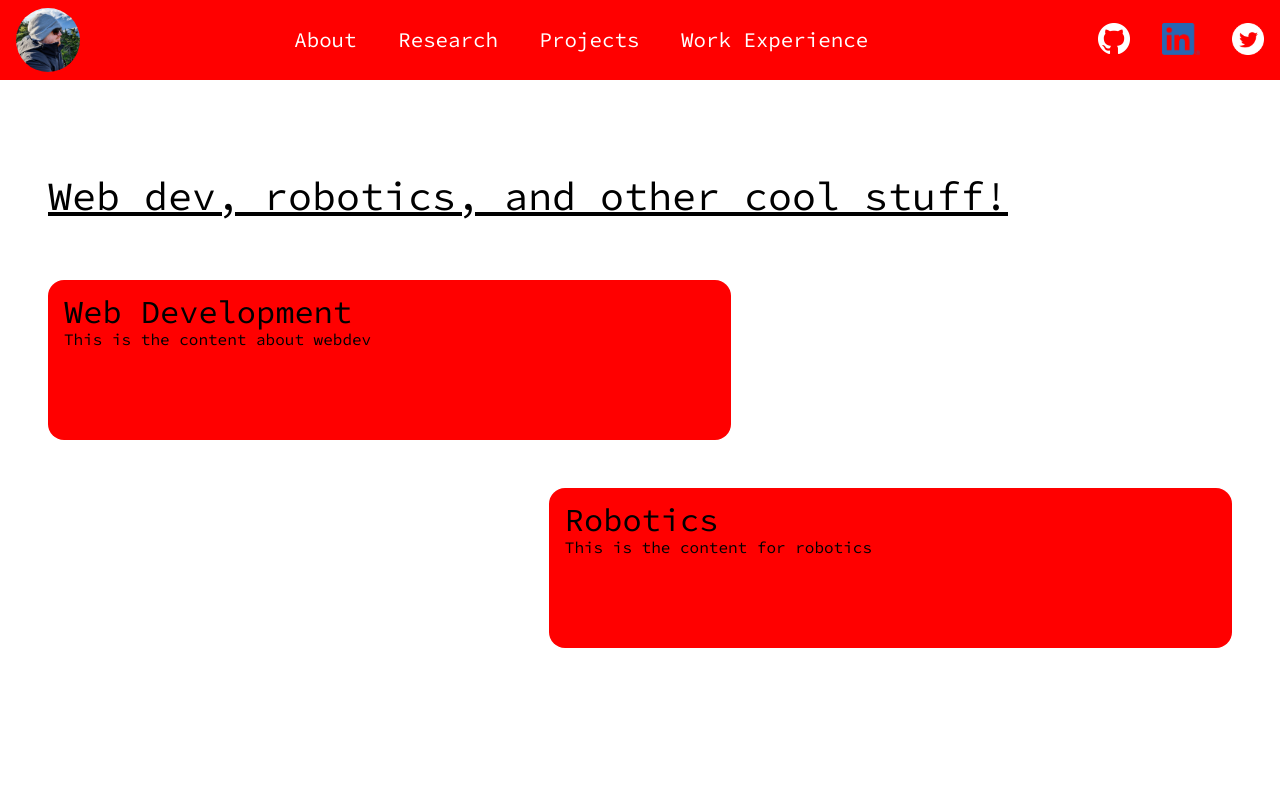
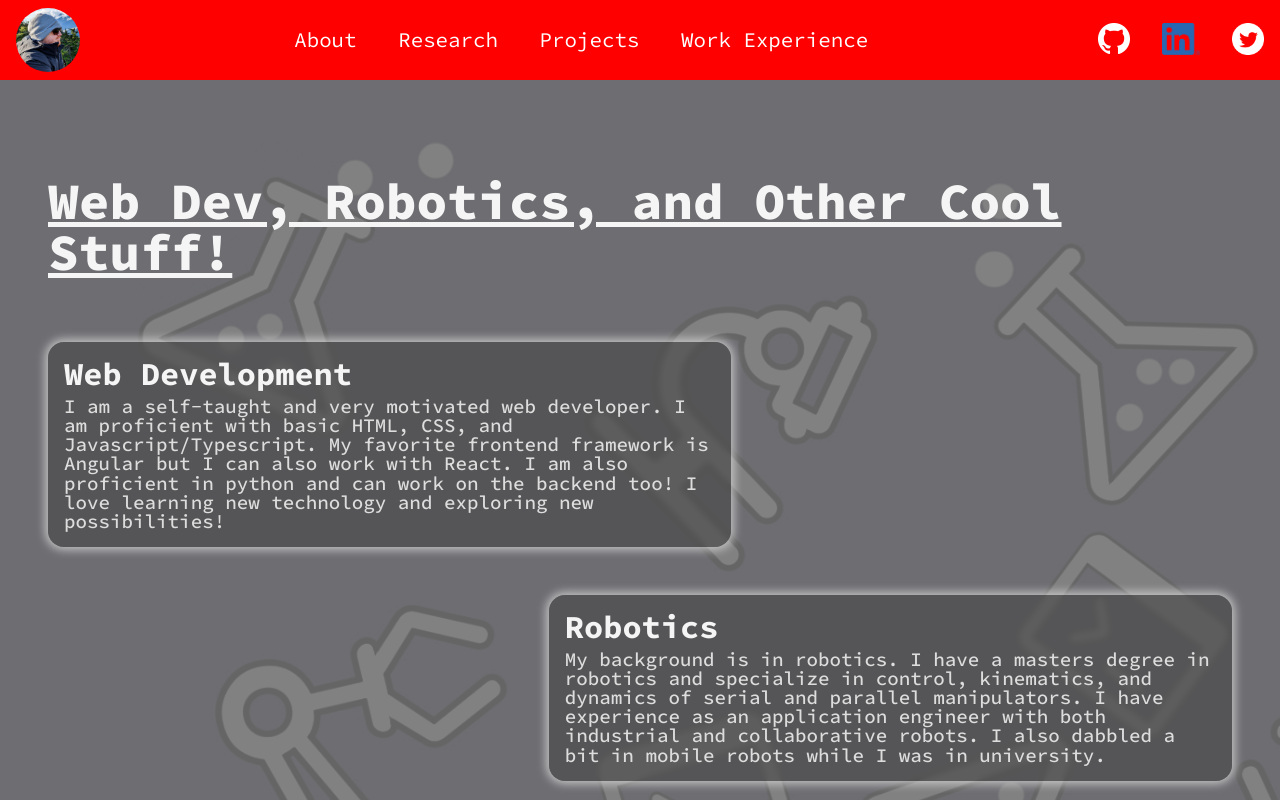
Before and after one commit to GabrielBoucher91/MyPortfolio, an Angular app: page /EN in a window 1280 px wide. Shown: the top 800 px of the page. Built offline with nearby package versions, Linux system fonts and the light colour scheme.

Commit message:
Added some content and worked on the look and feel of rhte about page

```diff
--- a/src/app/english/about-english/about-english.component.html
+++ b/src/app/english/about-english/about-english.component.html
@@ -1,15 +1,34 @@
 <main>
-  <h1 class="title">Web dev, robotics, and other cool stuff!</h1>
-  <div class="webdev">
+  <div class="background"></div>
+  <h1 class="title">Web Dev, Robotics, and Other Cool Stuff!</h1>
+  <div class="left">
     <app-about-card>
       <div title>Web Development</div>
-      <div content>This is the content about webdev</div>
+      <div content>
+        I am a self-taught and very motivated web developer. I am proficient
+        with basic HTML, CSS, and Javascript/Typescript. My favorite frontend
+        framework is Angular but I can also work with React. I am also
+        proficient in python and can work on the backend too! I love learning
+        new technology and exploring new possibilities!
+      </div>
     </app-about-card>
   </div>
-  <div class="robotics">
+  <div class="right">
     <app-about-card>
       <div title>Robotics</div>
-      <div content>This is the content for robotics</div>
+      <div content>
+        My background is in robotics. I have a masters degree in robotics and
+        specialize in control, kinematics, and dynamics of serial and parallel
+        manipulators. I have experience as an application engineer with both
+        industrial and collaborative robots. I also dabbled a bit in mobile
+        robots while I was in university.
+      </div>
+    </app-about-card>
+  </div>
+  <div class="left">
+    <app-about-card>
+      <div title>Research and AI</div>
+      <div content>Research and AI stuff</div>
     </app-about-card>
   </div>
 </main>
--- a/src/app/english/about-english/about-english.component.scss
+++ b/src/app/english/about-english/about-english.component.scss
@@ -1,24 +1,67 @@
 main {
   padding: 3rem;
+  position: relative;
+  background-color: rgb(113, 113, 113);
+  z-index: 0;
+}
+
+.background {
+  content: "";
+  background-image: url("/assets/photo/Background.jpg");
+  background-repeat: repeat-y;
+  background-size: cover;
+  position: absolute;
+  left: 0;
+  top: 0;
+  width: 100%;
+  height: 100%;
+  opacity: 0.2;
+  z-index: -1;
 }
 
 .title {
-  font-size: 2.5rem;
+  font-size: 3.2rem;
+  font-weight: 800;
+  color: whitesmoke;
   margin-top: 3rem;
   margin-bottom: 4rem;
   text-decoration: underline;
 }
 
-.webdev {
+.left {
   display: flex;
   width: 100%;
   flex-direction: row;
   justify-content: flex-start;
   margin-bottom: 3rem;
+  animation: left 1s ease-out 0.2s;
+  animation-fill-mode: both;
 }
-.robotics {
+
+@keyframes left {
+  from {
+    transform: translateX(-100vw);
+  }
+  to {
+    transform: translateX(0vw);
+  }
+}
+
+.right {
   display: flex;
   width: 100%;
   flex-direction: row;
   justify-content: flex-end;
+  margin-bottom: 3rem;
+  animation: right 1s ease-out 0.2s;
+  animation-fill-mode: both;
 }
+
+@keyframes right {
+  from {
+    transform: translateX(100vw);
+  }
+  to {
+    transform: translateX(0vw);
+  }
+}
--- a/src/app/shared/about-card/about-card.component.scss
+++ b/src/app/shared/about-card/about-card.component.scss
@@ -4,10 +4,34 @@
   width: 55%;
   min-height: 8rem;
   padding: 1em;
-  background-color: red;
+  background-color: rgba(70, 70, 70, 0.6);
+  backdrop-filter: blur(3px);
   border-radius: 1rem;
+  transition: all 0.2s ease-out;
+  box-shadow: 0px 0px 10px 3px rgba(215, 215, 215, 0.803);
 }
+
+:host:hover {
+  transform: translateY(-1rem);
+  box-shadow: 0px 0.5rem 20px 10px rgba(255, 255, 255, 0.789);
+  background-color: rgba(99, 99, 99, 0.5);
+  .title {
+    color: rgb(255, 255, 255);
+  }
+  .content {
+    color: rgb(240, 240, 240);
+  }
+}
+
 .title {
+  color: whitesmoke;
   font-size: 2em;
-  margin-bottom: 0.1em;
+  font-weight: 700;
+  margin-bottom: 0.2em;
 }
+
+.content {
+  color: rgb(221, 221, 221);
+  font-size: 1.2em;
+  font-weight: 500;
+}
```
Also changed, not shown: src/assets/photo/Background.jpg (added).
